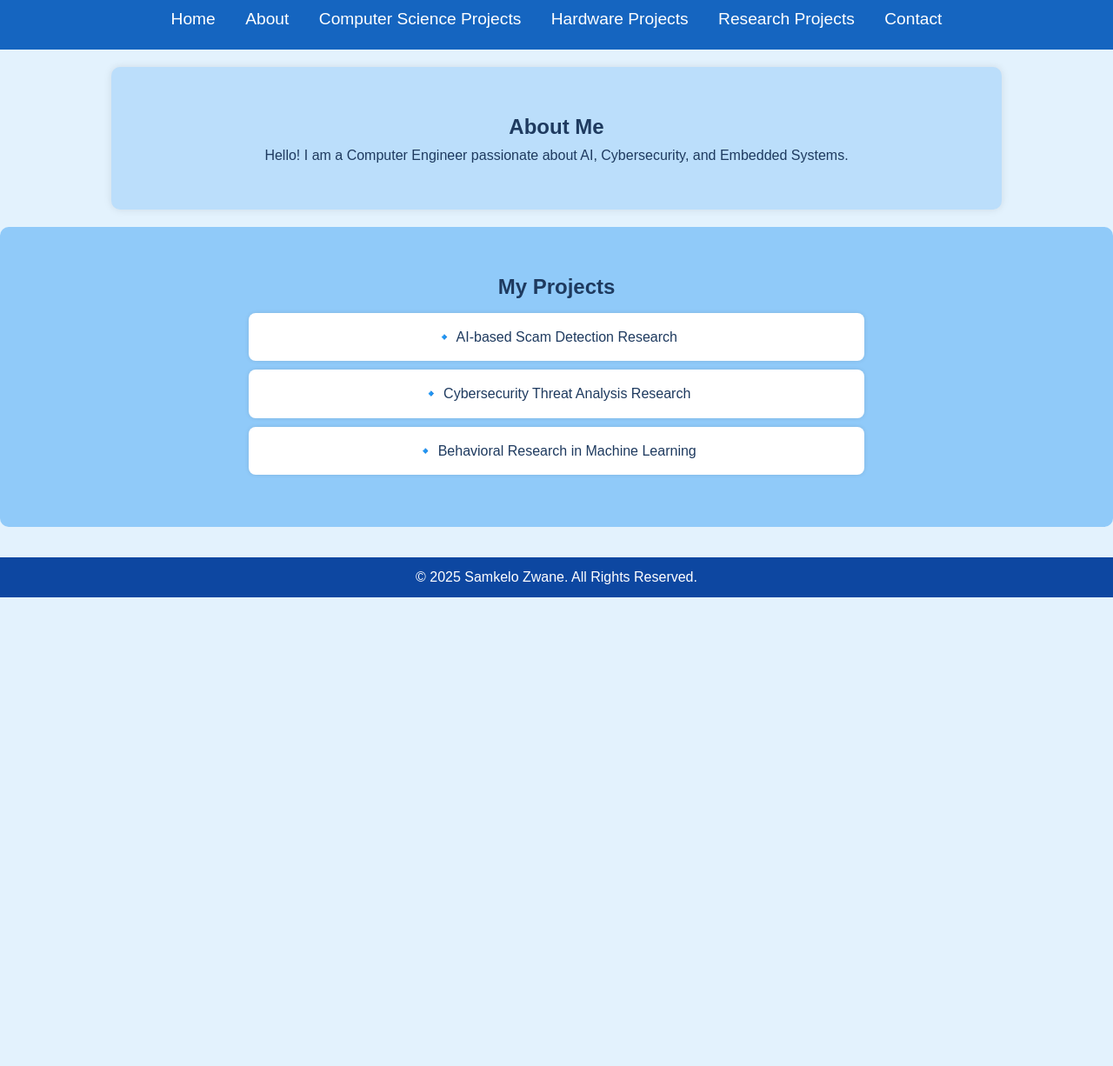
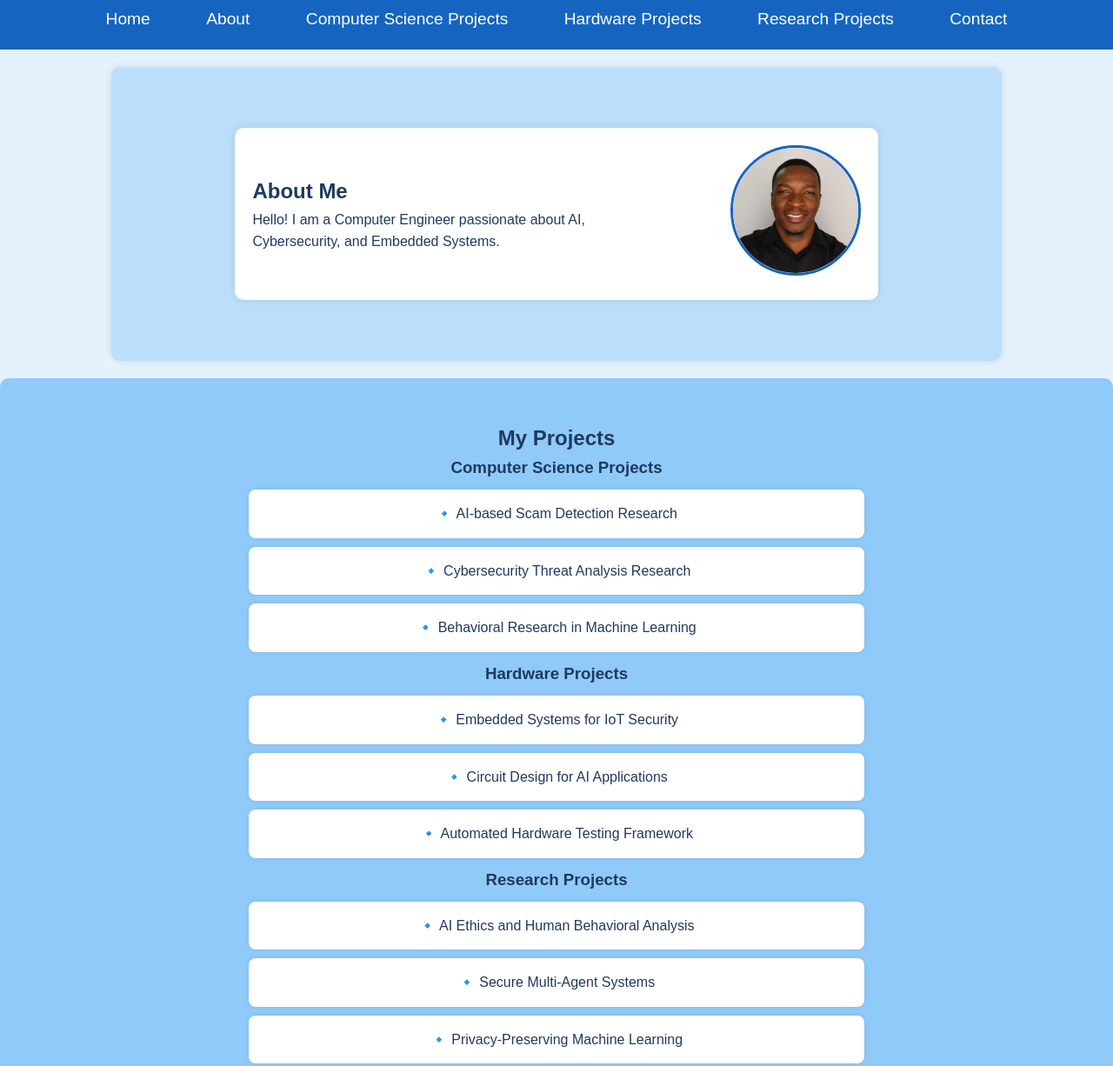
Before and after one commit to Samkelo14/my-website, a plain HTML site: page index.html in a window 1280 px wide. Shown: the part 113-1339 px from the top of the page at 87% size. Before the commit the page ends 800 px from the top, so only its background shows below. Drawn offline with Linux system fonts and the light colour scheme.

Commit message:
My profile piuc and alignment

```diff
--- a/index.html
+++ b/index.html
@@ -3,7 +3,7 @@
 <head>
     <meta charset="UTF-8">
     <meta name="viewport" content="width=device-width, initial-scale=1.0">
-    <title>Samkelo Zwane's Website</title>
+    <title>Samkelo Zwane's Portfolio</title>
     <link rel="stylesheet" href="styles.css">
 </head>
 <body>
@@ -13,31 +13,60 @@
         <nav>
             <ul>
                 <li><a href="#">Home</a></li>
-                <li><a href="#">About</a></li>
-                <li><a href="#">Computer Science Projects</a></li>
-                <li><a href="#">Hardware Projects</a></li>
-                <li><a href="#">Research Projects</a></li>
-                <li><a href="#">Contact</a></li>
+                <li><a href="#about">About</a></li>
+                <li><a href="#cs-projects">Computer Science Projects</a></li>
+                <li><a href="#hardware-projects">Hardware Projects</a></li>
+                <li><a href="#research-projects">Research Projects</a></li>
+                <li><a href="#contact">Contact</a></li>
             </ul>
         </nav>
     </header>
 
+    <!-- About Section -->
     <section id="about">
-        <h2>About Me</h2>
-        <p>Hello! I am a Computer Engineer passionate about AI, Cybersecurity, and Embedded Systems.</p>
+        <div class="about-container">
+            <div class="about-text">
+                <h2>About Me</h2>
+                <p>Hello! I am a Computer Engineer passionate about AI, Cybersecurity, and Embedded Systems.</p>
+            </div>
+            <div class="about-image">
+                <img src="profile.jpg" alt="Samkelo Zwane">
+            </div>
+        </div>
     </section>
 
+    <!-- Projects Section -->
     <section id="projects">
         <h2>My Projects</h2>
+
+        <h3 id="cs-projects">Computer Science Projects</h3>
         <ul>
             <li>🔹 AI-based Scam Detection Research</li>
-            <li>🔹 Cybersecurity Threat Analysis  Research</li>
+            <li>🔹 Cybersecurity Threat Analysis Research</li>
             <li>🔹 Behavioral Research in Machine Learning</li>
+        </ul>
+
+        <h3 id="hardware-projects">Hardware Projects</h3>
+        <ul>
+            <li>🔹 Embedded Systems for IoT Security</li>
+            <li>🔹 Circuit Design for AI Applications</li>
+            <li>🔹 Automated Hardware Testing Framework</li>
+        </ul>
+
+        <h3 id="research-projects">Research Projects</h3>
+        <ul>
+            <li>🔹 AI Ethics and Human Behavioral Analysis</li>
+            <li>🔹 Secure Multi-Agent Systems</li>
+            <li>🔹 Privacy-Preserving Machine Learning</li>
         </ul>
     </section>
 
-    <footer>
-        <p>© 2025 Samkelo Zwane. All Rights Reserved.</p>
-    </footer>
-</body>
-</html>
+    <!-- Contact Section -->
+    <section id="contact">
+        <h2>Contact Me</h2>
+        <p>Email: samkelozwane70@gmail.com</p>
+        <p>LinkedIn: <a href="https://linkedin.com/in/samkelo-zwane" target="_blank">linkedin.com/in/samkelo-zwane</a></p>
+        <p>GitHub: <a href="https://github.com/Samkelo14" target="_blank">github.com/Samkelo14</a></p>
+    </section>
+
+    <foo
--- a/styles.css
+++ b/styles.css
@@ -11,6 +11,7 @@ body {
     background-color: #e3f2fd; /* Light Blue */
     color: #1e3a5f; /* Dark Blue Text */
     line-height: 1.6;
+    padding-bottom: 60px; /* Prevents footer from overlapping content */
 }
 
 /* Header Styling */
@@ -25,6 +26,7 @@ header h1 {
     font-size: 2.5rem;
 }
 
+/* Navigation Styling */
 nav ul {
     list-style: none;
     margin-top: 10px;
@@ -39,6 +41,14 @@ nav ul li a {
     color: white;
     text-decoration: none;
     font-size: 1.2rem;
+    padding: 8px 15px;
+    border-radius: 5px;
+    transition: background 0.3s ease-in-out;
+}
+
+/* Hover effect for navigation */
+nav ul li a:hover {
+    background: rgba(255, 255, 255, 0.3);
 }
 
 /* Section Styling */
@@ -55,6 +65,35 @@ section {
     box-shadow: 0px 0px 10px rgba(0, 0, 0, 0.1);
     width: 80%;
     margin: 20px auto;
+}
+
+/* About Me - Flexbox Layout */
+.about-container {
+    display: flex;
+    align-items: center;
+    justify-content: space-between;
+    max-width: 80%;
+    margin: 20px auto;
+    padding: 20px;
+    background: white;
+    border-radius: 10px;
+    box-shadow: 0px 0px 10px rgba(0, 0, 0, 0.1);
+}
+
+/* About Me Text */
+.about-text {
+    width: 60%;
+    text-align: left;
+}
+
+/* Profile Image */
+.about-image img {
+    width: 150px;
+    height: 150px;
+    border-radius: 50%;
+    border: 3px solid #1565c0; /* Blue border */
+    object-fit: cover;
+    margin-left: 20px; /* Adds space between text & image */
 }
 
 /* Projects Section */
```
Also changed, not shown: profile.jpg (added).
